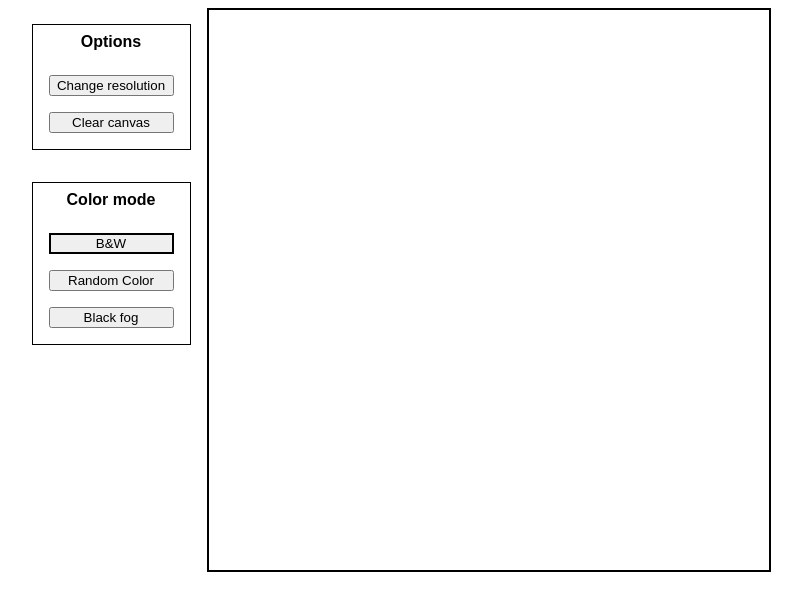
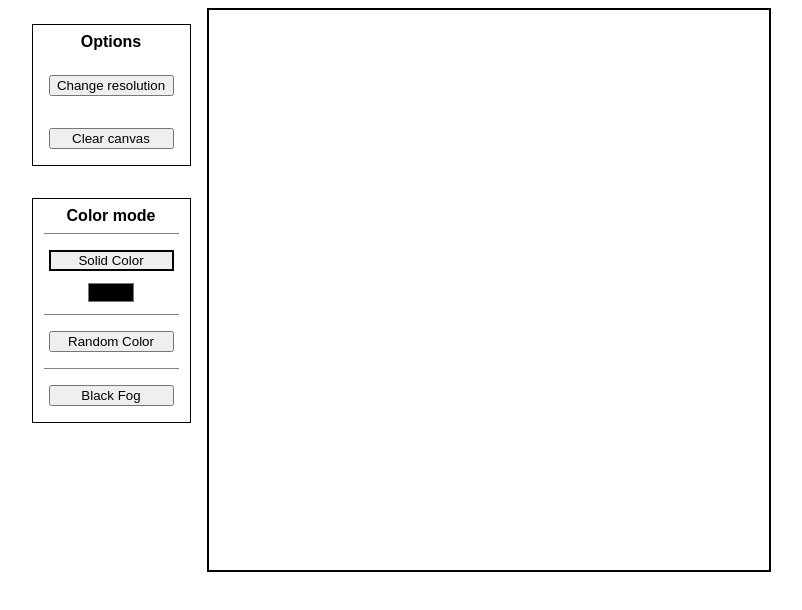
Before and after one commit to trebeil/TOP-etch-a-sketch, a plain HTML site: page index.html in a window 1280 px wide. Shown: the whole page, without its empty margins (247-1049 px from the left). Drawn offline with Linux system fonts and the light colour scheme.

Commit message:
Add color selector for solid color mode

```diff
--- a/index.html
+++ b/index.html
@@ -15,9 +15,13 @@
             </div>
             <div class="buttonsContainer3">
                 <div id="colorMode">Color mode</div>
-                <button class="colorModeButton active" id="black">B&W</button>
+                <div class="line"></div>
+                <button class="colorModeButton active" id="solid">Solid Color</button>
+                <div class="colorInput"><input type="color"></div>
+                <div class="line"></div>
                 <button class="colorModeButton" id="randomColor">Random Color</button>
-                <button class="colorModeButton" id="blackFog">Black fog</button>
+                <div class="line"></div>
+                <button class="colorModeButton" id="blackFog">Black Fog</button>
             </div>
         </div>
         <div class="container"></div>
--- a/script.js
+++ b/script.js
@@ -40,8 +40,8 @@ function startCanvas() {
         element.addEventListener('mouseover', () => {
             if (colorMode === 'randomColor') {
                 element.style.backgroundColor = randomColor();
-        } else if (colorMode === 'black') {
-            element.style.backgroundColor = 'black';
+            } else if (colorMode === 'solid') {
+                element.style.backgroundColor = color;
             } else if (colorMode === 'blackFog') {
                 let color = element.style.backgroundColor;
                 if (color === 'white') {
@@ -65,43 +65,53 @@ function startCanvas() {
     });
 }
 
-function customizeButtons() {
-
-}
-
 let squaresPerSide = 16;
 let width = window.innerWidth*0.7;
 let height = window.innerHeight*0.7;
-let colorMode = 'black';
+let colorMode = 'solid';
+let color = 'black';
+
 createCanvas(squaresPerSide, width, height);
 startCanvas();
 
-resolutionButton = document.querySelector('#resolution');
+let input = document.querySelector('input');
+input.addEventListener('change', () => {
+    color = input.value;
+    colorMode = 'solid';
+    startCanvas();
+    changeColorMode(document.querySelector('#solid'));
+});
+
+let resolutionButton = document.querySelector('#resolution');
 resolutionButton.addEventListener('click', () => {
     squaresPerSide = prompt('Select the number of squares per side');
     cleanCanvas();
     createCanvas(squaresPerSide, width, height);
     startCanvas();
-})
+});
 
 resolutionButton = document.querySelector('#cleanCanvas');
 resolutionButton.addEventListener('click', () => {
     cleanCanvas();
     createCanvas(squaresPerSide, width, height);
     startCanvas();
-})
+});
 
-colorModeButton = document.querySelectorAll('.colorModeButton');
+let colorModeButton = document.querySelectorAll('.colorModeButton');
 colorModeButton.forEach(element => {
     element.addEventListener('click', () => {
+        changeColorMode(element);
+    });
+});
+
+function changeColorMode (element) {
     colorMode = element.id;
     let activeButtons = document.querySelectorAll('.colorModeButton.active');
     activeButtons.forEach(element => {
         element.classList.remove('active');
     })
     element.classList.add('active');
-    })
-})
+}
 
 window.addEventListener('resize', () => {
     width = window.innerWidth*0.7;
@@ -109,4 +119,4 @@ window.addEventListener('resize', () => {
     cleanCanvas();
     createCanvas(squaresPerSide, width, height);
     startCanvas();
-})
+});
--- a/styles.css
+++ b/styles.css
@@ -16,6 +16,9 @@ body {
 .buttonsContainer2, .buttonsContainer3 {
     border: 1px solid black;
     margin: 1rem;
+    display: flex;
+    flex-direction: column;
+    align-items: center;
 }
 
 #colorMode, #options {
@@ -31,8 +34,30 @@ button {
     width: 125px;
 }
 
+#solid {
+    margin-bottom: 0.5rem;
+}
+
+.colorInput {
+    display: flex;
+    justify-content: center;
+    margin-bottom: 0.5rem;
+}
+
+input {
+    border: none;
+    margin: 0;
+    padding: 0;
+    background-color: transparent;
+}
+
 .active {
     border: 2px solid black;
+}
+
+.line {
+    border-top: 1px solid grey;
+    width: 135px;
 }
 
 .container {
```
Lines whose indentation alone changed are shown as unchanged.
